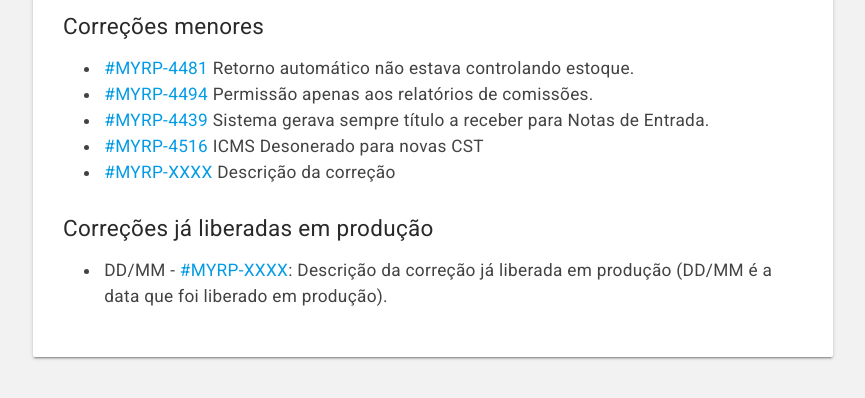
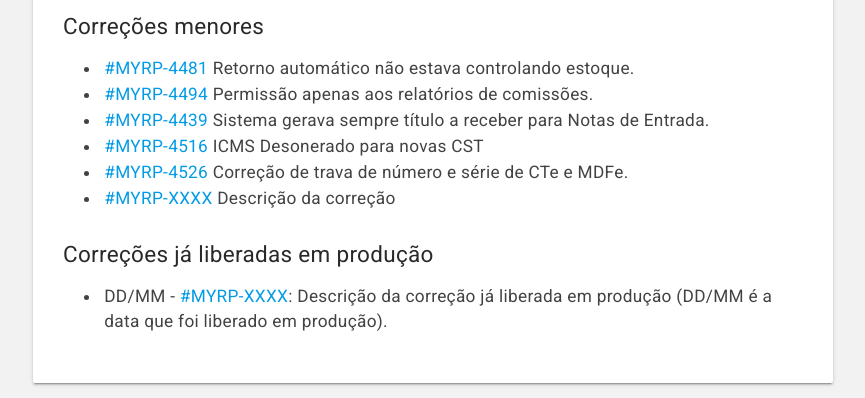
Before and after one commit to myrp-maicon/changelog-myrp, a Jekyll site: the page built from docs/myrp/19.08.02.md, in a window 1280 px wide, cut to the strip 896-1294 px from the top of the page. Shown: the whole strip, without its empty margins (207-1072 px from the left). Built offline with Jekyll 4.4.1, drawn with Linux system fonts in a browser that asks for light colours; nearby versions of some CDN libraries; our own code applies the rules of GitHub Pages for plain Markdown files; the repository's description, which GitHub fills in, is left out; before the commit the page ends 1268 px from its top, so only the background shows below that.

Commit message:
MC:MYRP-4526

```diff
--- a/docs/myrp/19.08.02.md
+++ b/docs/myrp/19.08.02.md
@@ -18,6 +18,7 @@ As alterações estarão disponíveis no ambiente demo.myrp.com.br (212) na quar
 * [#MYRP-4494](https://devmyrp.atlassian.net/browse/MYRP-4494) Permissão apenas aos relatórios de comissões.
 * [#MYRP-4439](https://devmyrp.atlassian.net/browse/MYRP-4439) Sistema gerava sempre título a receber para Notas de Entrada.
 * [#MYRP-4516](https://devmyrp.atlassian.net/browse/MYRP-4516) ICMS Desonerado para novas CST
+* [#MYRP-4526](https://devmyrp.atlassian.net/browse/MYRP-4526) Correção de trava de número e série de CTe e MDFe.
 * [#MYRP-XXXX](https://devmyrp.atlassian.net/browse/MYRP-XXXX) Descrição da correção
 
 
```
